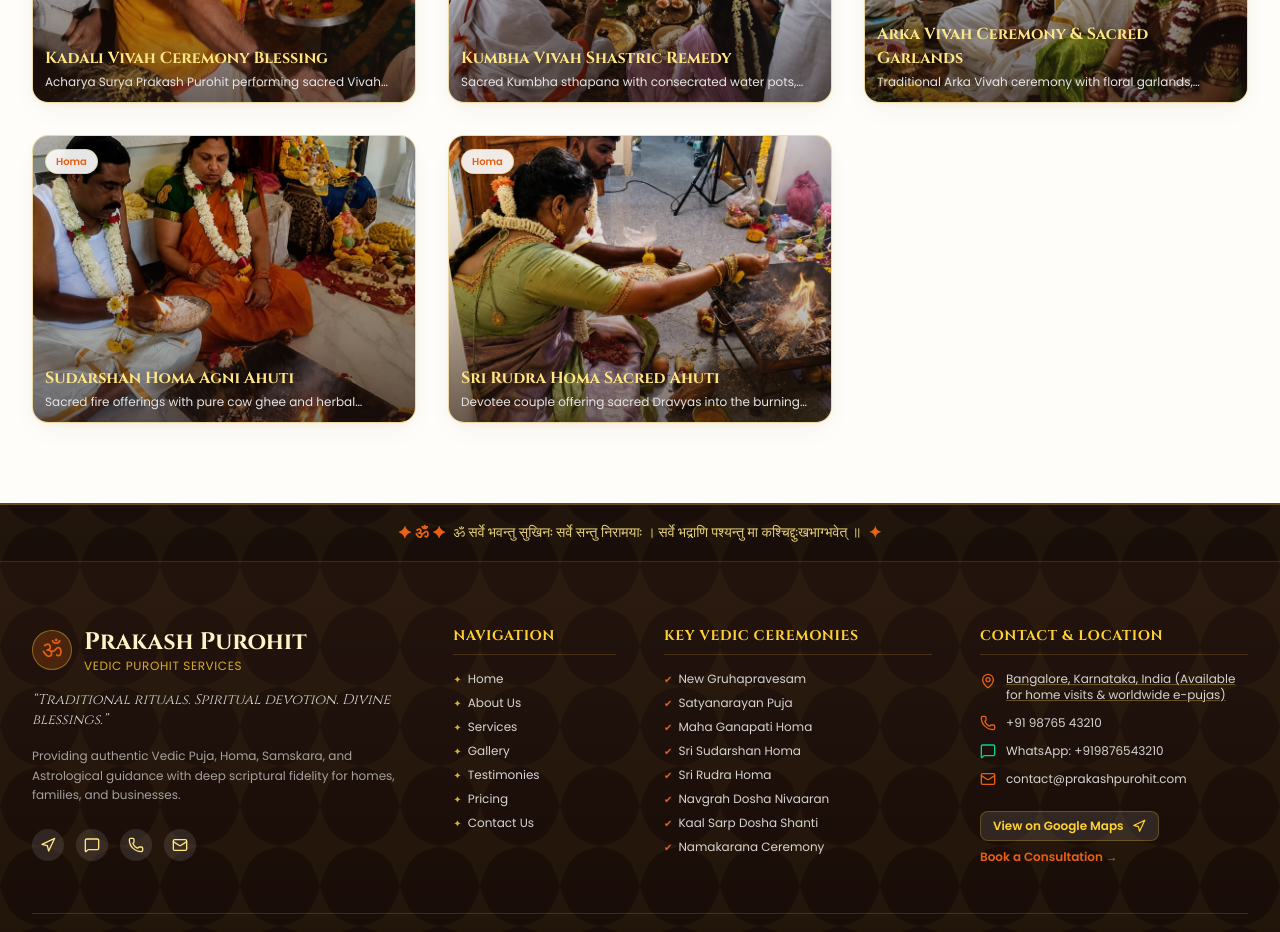
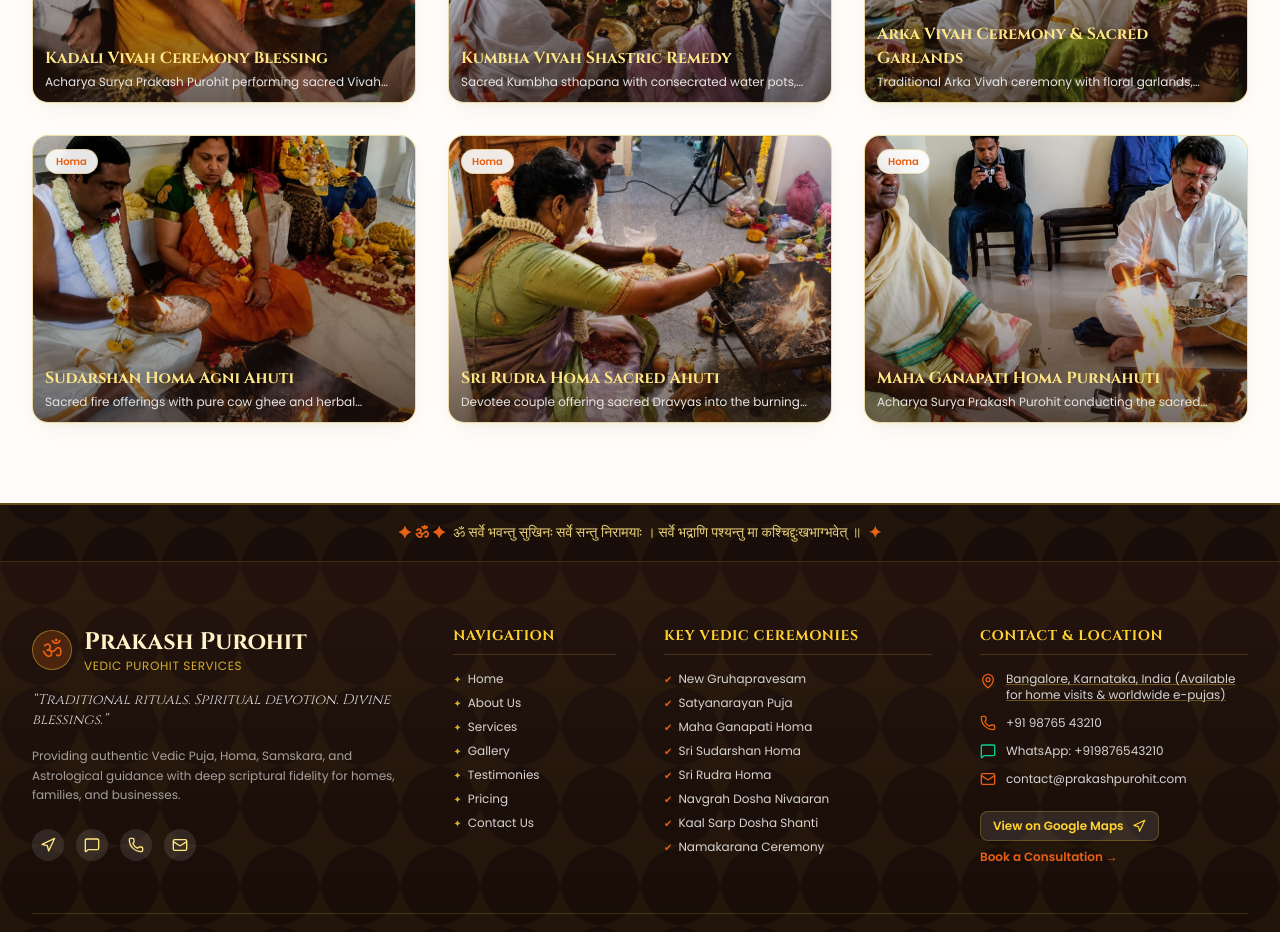
Before and after one commit to Shrikanthkk/prakash-purohit, a React (Vite) app: page /gallery in a window 1280 px wide. Shown: the part 2100-3032 px from the top of the page. Built offline with nearby package versions, Linux system fonts and the light colour scheme; a web font is replaced by a local one.

Commit message:
Update Maha Ganapati Homa service image with authentic fire ritual photograph

```diff
--- a/src/data/galleryData.ts
+++ b/src/data/galleryData.ts
@@ -153,5 +153,13 @@ export const galleryData: GalleryItem[] = [
     image: '/services/rudra-homa.jpg',
     caption: 'Devotee couple offering sacred Dravyas into the burning Homa Kund during Sri Rudra & Maha Mrityunjaya ritual.',
     location: 'Family Griha Yagya Shala'
+  },
+  {
+    id: 'gal-18',
+    title: 'Maha Ganapati Homa Purnahuti',
+    category: 'Homa',
+    image: '/services/ganapati-homa.jpg',
+    caption: 'Acharya Surya Prakash Purohit conducting the sacred Maha Ganapati fire ritual with consecrated modaks and herbal ahutis.',
+    location: 'Devotee Yagya Mandapam'
   }
 ];
--- a/src/data/servicesData.ts
+++ b/src/data/servicesData.ts
@@ -115,7 +115,7 @@ export const servicesData: ServiceItem[] = [
         answer: 'In Vedic traditions, Ganapati invocation is the essential foundational first step for all sacred ceremonies.'
       }
     ],
-    image: '/services/vedic-homa-havan.jpg',
+    image: '/services/ganapati-homa.jpg',
     priceNote: 'Starting from ₹ 5,100'
   },
   {
```
Also changed, not shown: public/services/ganapati-homa.jpg (added), src/assets/services/ganapati-homa.jpg (added).
